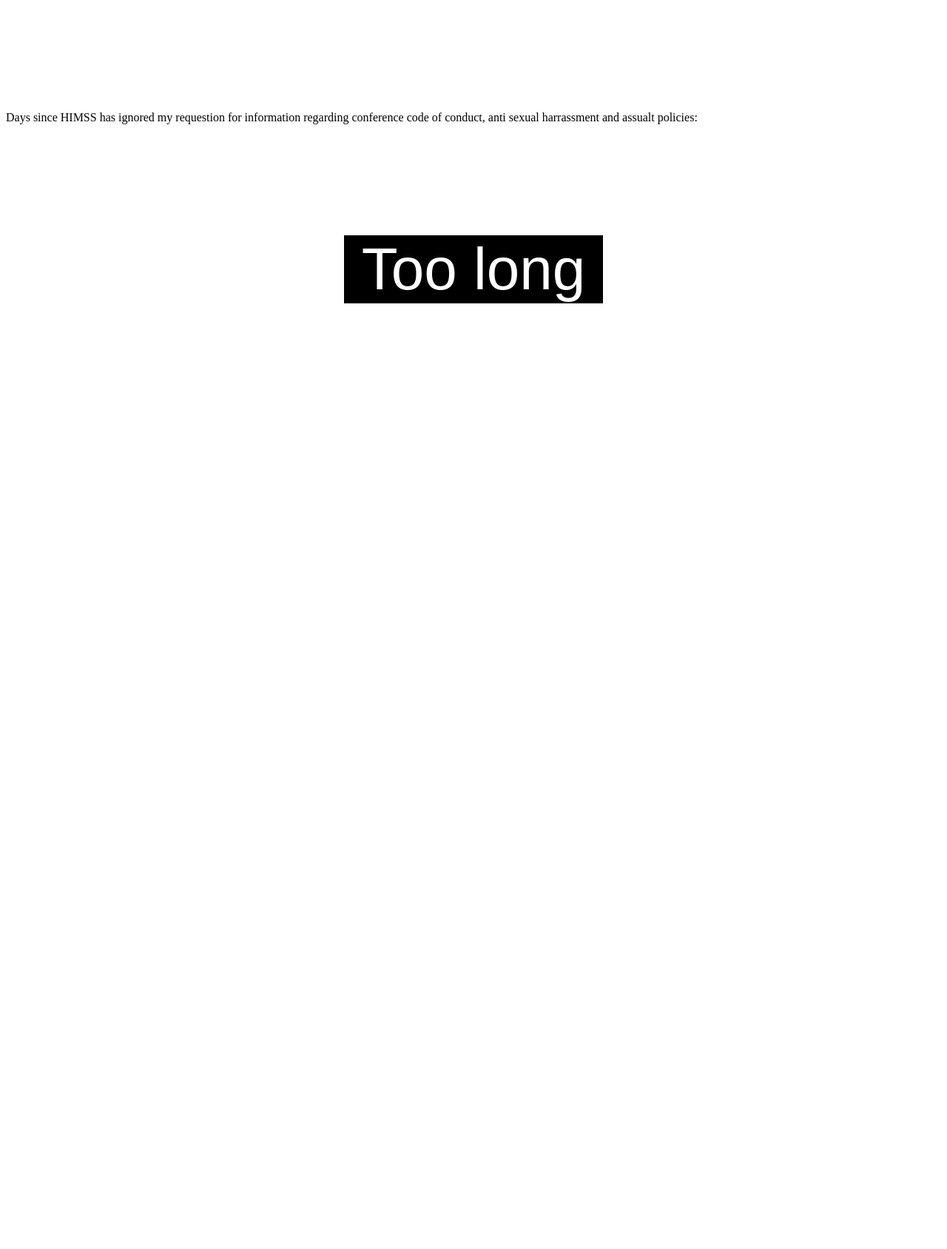
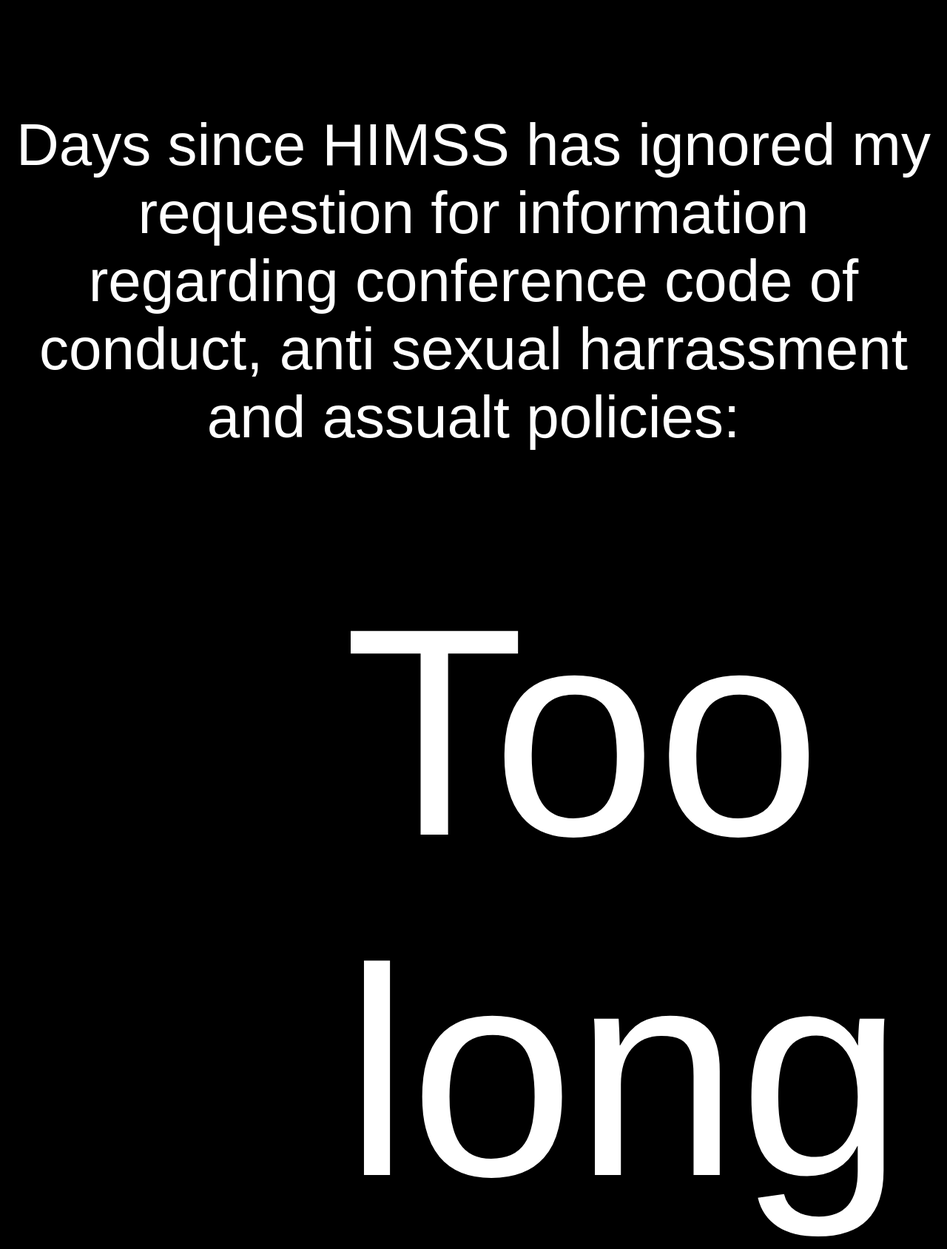
Before and after one commit to laurenstill/laurenstill.github.io, a Jekyll site: the page himssplzrespond.html, which Jekyll copies as it is, in a window 1280 px wide. Shown: the whole page at 74% size. Built offline with Jekyll 4.4.1, drawn with Linux system fonts in a browser that asks for light colours; before the commit the page ends 900 px from its top, so only the background shows below that.

Commit message:
Update himssplzrespond.html

```diff
--- a/himssplzrespond.html
+++ b/himssplzrespond.html
@@ -1,6 +1,13 @@
 <html>
 <head>
 <style type="text/css">
+body {
+background-color: #000;
+color: #fff;
+font-family:arial,helvetica;
+font-size:5em;
+text-align: center;
+}
 #main {
 margin: 0px auto;
 margin-top: 150px;
```
